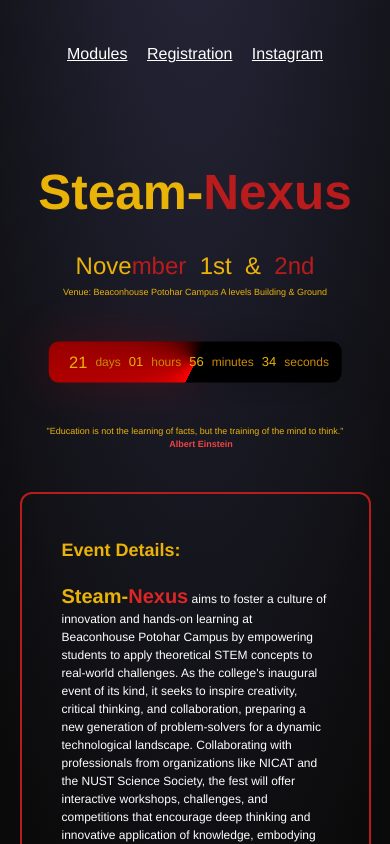
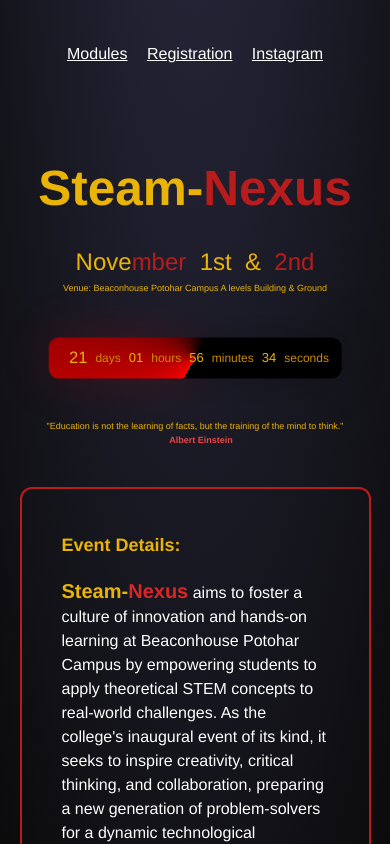
Before and after one commit to sKzAy/steam-nexus, a Next.js app: page / in a window 390 px wide. Shown: the top 844 px of the page. Built offline with nearby package versions, Linux system fonts and the light colour scheme.

Commit message:
more adjustments

```diff
--- a/app/globals.css
+++ b/app/globals.css
@@ -153,12 +153,15 @@ show{
 .main-p1{
   font-size:4.5cap;
   font-weight: bolder;
-  padding-top: 0.5vh;
+  padding-top: 0vh;
 }
 .main-p2{
-  padding-top: 0.5vh;
+  padding-top: 0vh;
     font-size:4.5cap;
     font-weight: bolder;
+}
+.main1-child{
+  padding-top: 0;
 }
 .mod-div,.details-div{
   width: 90vw;
@@ -194,7 +197,7 @@ show{
 }
 
 .size-small{
-  font-size:75%;
+  font-size:100%;
 }
 .size-semismall{
   font-size: small;
--- a/components/registration.js
+++ b/components/registration.js
@@ -20,7 +20,7 @@ const Registration = () => {
                         <li className='size-small'>Registrations close: 31st October</li>
                     </ul>
                     <div className="btn flex1 pt-5">
-                    <a target ="_blank" href="https://docs.google.com/forms/d/e/1FAIpQLSd-qi-FgdnXs7dvc3YbZiZwuvoDN9ps5KTmALIGov_WGrz03g/viewform"><button className=' button border-2 border-red-600 rounded-3xl p-3'>Click Here to Register</button></a>
+                    <a target ="_blank" href="https://docs.google.com/forms/d/e/1FAIpQLSd-qi-FgdnXs7dvc3YbZiZwuvoDN9ps5KTmALIGov_WGrz03g/viewform"><button className=' button border-2 border-red-600 rounded-3xl p-3 text-center'>Click Here to Register</button></a>
                     </div>
                 </div>
             </div>
```
